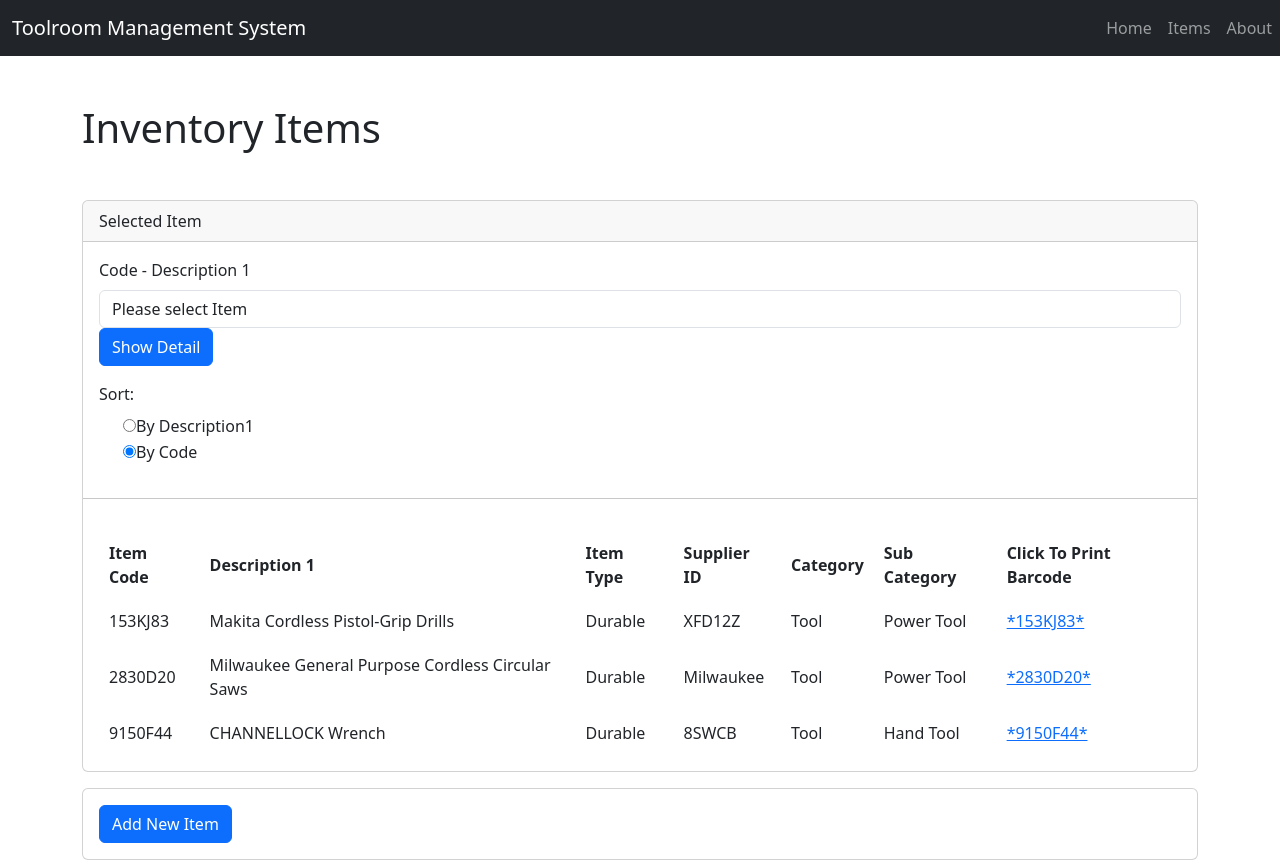
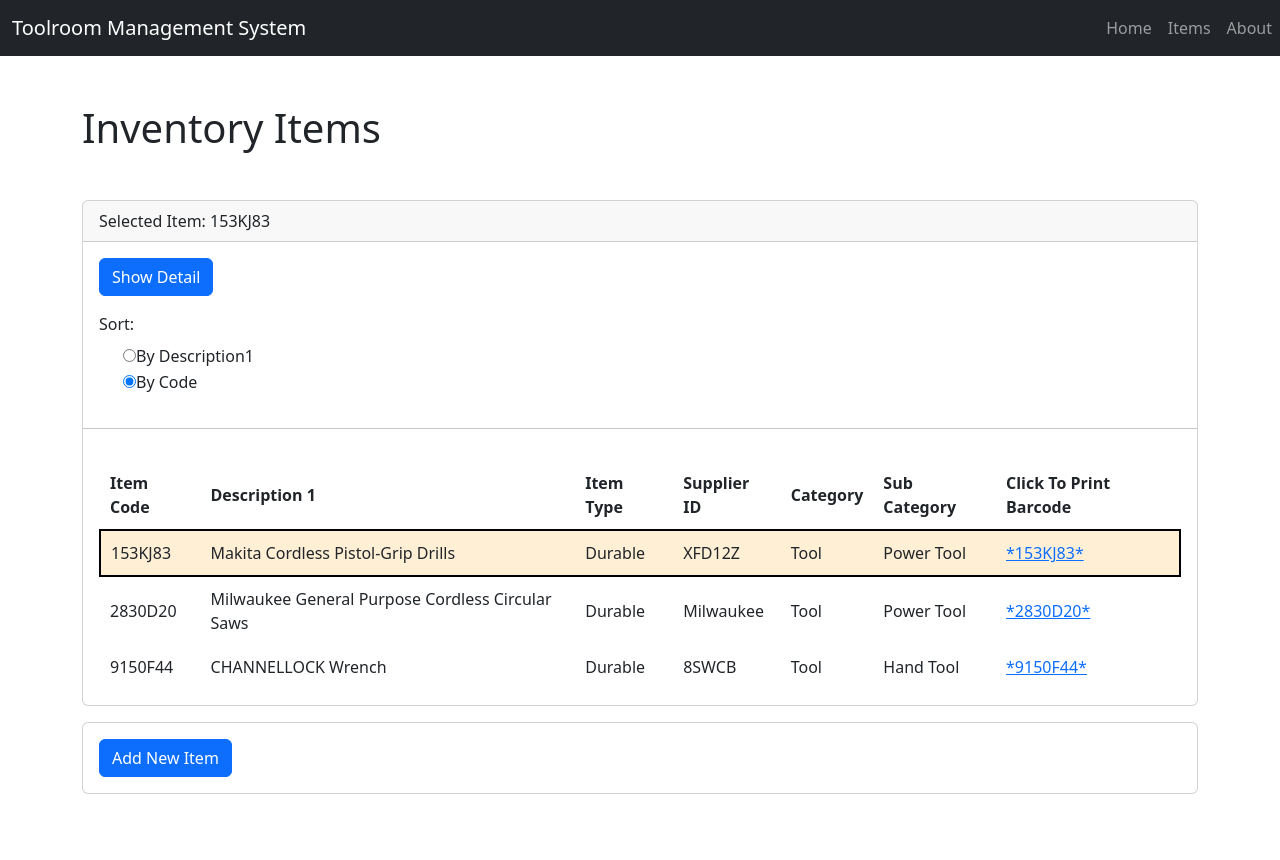
Before and after one commit to Yamako123456/tool-room-app, a React (Create React App) app: page /items in a window 1280 px wide. After the commit the page ends 800 px from the top, so only its background shows below. Built offline with nearby package versions, Linux system fonts and the light colour scheme; a web font is replaced by a local one.

Commit message:
set items useState initial value to be the first element

```diff
--- a/src/components/ItemRows.tsx
+++ b/src/components/ItemRows.tsx
@@ -12,7 +12,7 @@ import {ItemRowItem} from "./ItemRowItem"
 //                             />
 
 export const ItemRows: React.FC<{
-    items: ItemModel[],
+    activeItems: ItemModel[],
     isShowDetail: boolean,
     setIsSelectedCode: Function,
     selectedCode: string,
@@ -21,8 +21,8 @@ export const ItemRows: React.FC<{
 }> = (props) => {
     return (
         <tbody>
-            {props.items
-                .filter(item => item.active === true)
+            {/* {props.items.filter(item => item.active === true) */}
+            {props.activeItems
                 .sort((a, b) => {
                     if (props.sortBy === 'description1')
                         return a.description1.localeCompare(b.description1)
--- a/src/components/ItemTableSection.tsx
+++ b/src/components/ItemTableSection.tsx
@@ -18,8 +18,10 @@ export const ItemTableSection: React.FC<
 }
 > = (props) => {
 
+    const activeItems =  props.items.filter(item => item.active === true);
+
     const [sortBy, setSortBy] = useState('code');
-    const [selectedCode, setSelectedCode] = useState<string>('');
+    const [selectedCode, setSelectedCode] = useState<string>(activeItems.length > 0 ? activeItems[0].code : '');
     const [showModal2, setShowModal2] = useState(false);
     const [modalTitle2, setModalTitle2] = useState('')
     const [modalMsg2, setModalMsg2] = useState('')
@@ -32,7 +34,8 @@ export const ItemTableSection: React.FC<
         e.preventDefault();
 
         console.log()
-        if (props.items.filter(item => item.active === true).length < 1) {
+        // if (props.items.filter(item => item.active === true).length < 1) {
+        if (activeItems.length < 1) {
             setSelectedCode('')
             setModalTitle2('Item Not Available')
             setModalMsg2('There is no item available')
@@ -47,7 +50,8 @@ export const ItemTableSection: React.FC<
     }
 
     const getItemByCode = (code: string)  => {
-        return props.items.filter((item) => {
+        // return props.items.filter((item) => {
+        return activeItems.filter((item) => {
             return item.code === code
         });
     }
@@ -57,18 +61,18 @@ export const ItemTableSection: React.FC<
             <div className=" mt-5 ">
                 <div className="card">
                     <div className="card-header">
-                        Selected Item
+                        Selected Item: {selectedCode}
                     </div>
 
                     <div className="card-body">
                         <form>
-                            <ItemDropdownList
+                            {/* <ItemDropdownList
                                 isDisableClick={props.isShowDetail}
                                 items={props.items}
                                 sortBy={sortBy}
                                 selectedCode={selectedCode}
                                 setSelectedCode={setSelectedCode}
-                            />
+                            /> */}
 
                             <button className="btn btn-primary"
                                 onClick={showDetail}
@@ -143,7 +147,8 @@ export const ItemTableSection: React.FC<
                                     </tr>
                                 </thead>
                                 <ItemRows
-                                    items={props.items}
+                                    // items={props.items}
+                                    activeItems={activeItems}
                                     isShowDetail={props.isShowDetail}
                                     setIsSelectedCode={setSelectedCode}
                                     selectedCode={selectedCode}
```
